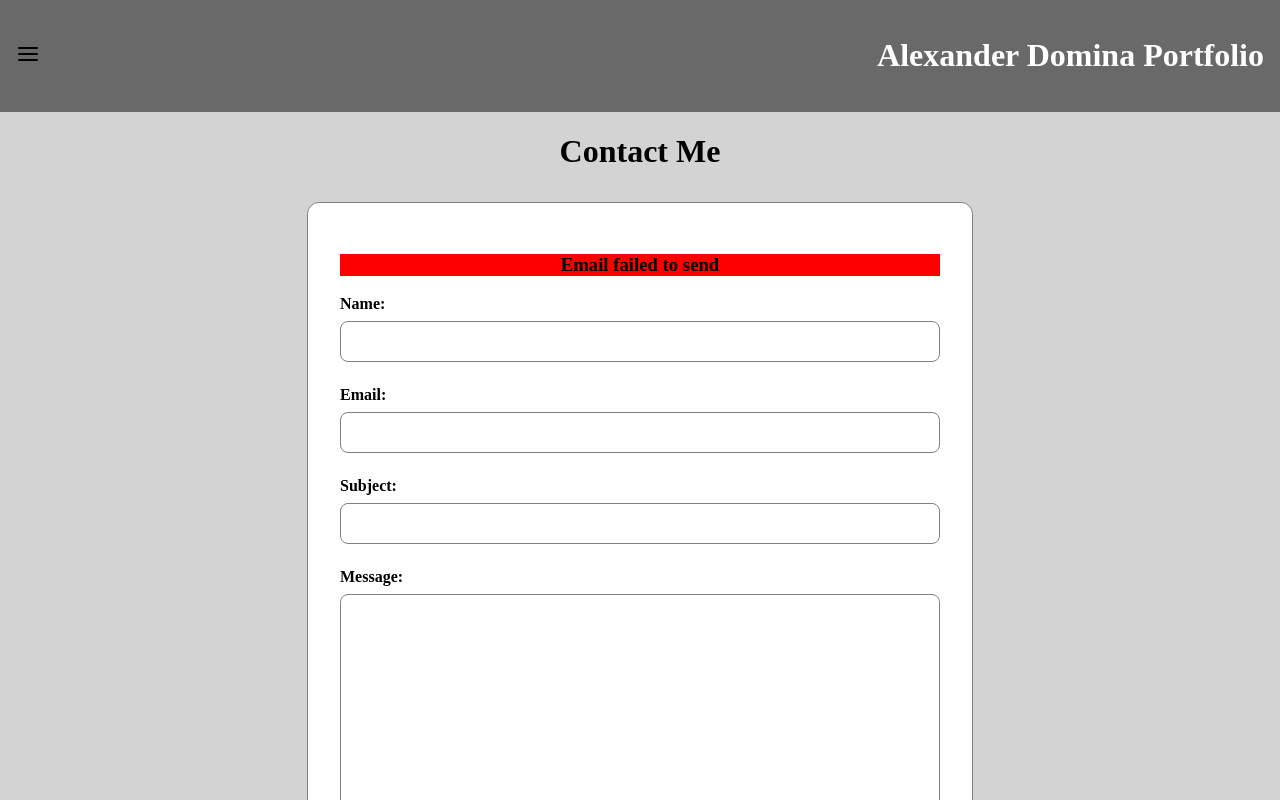
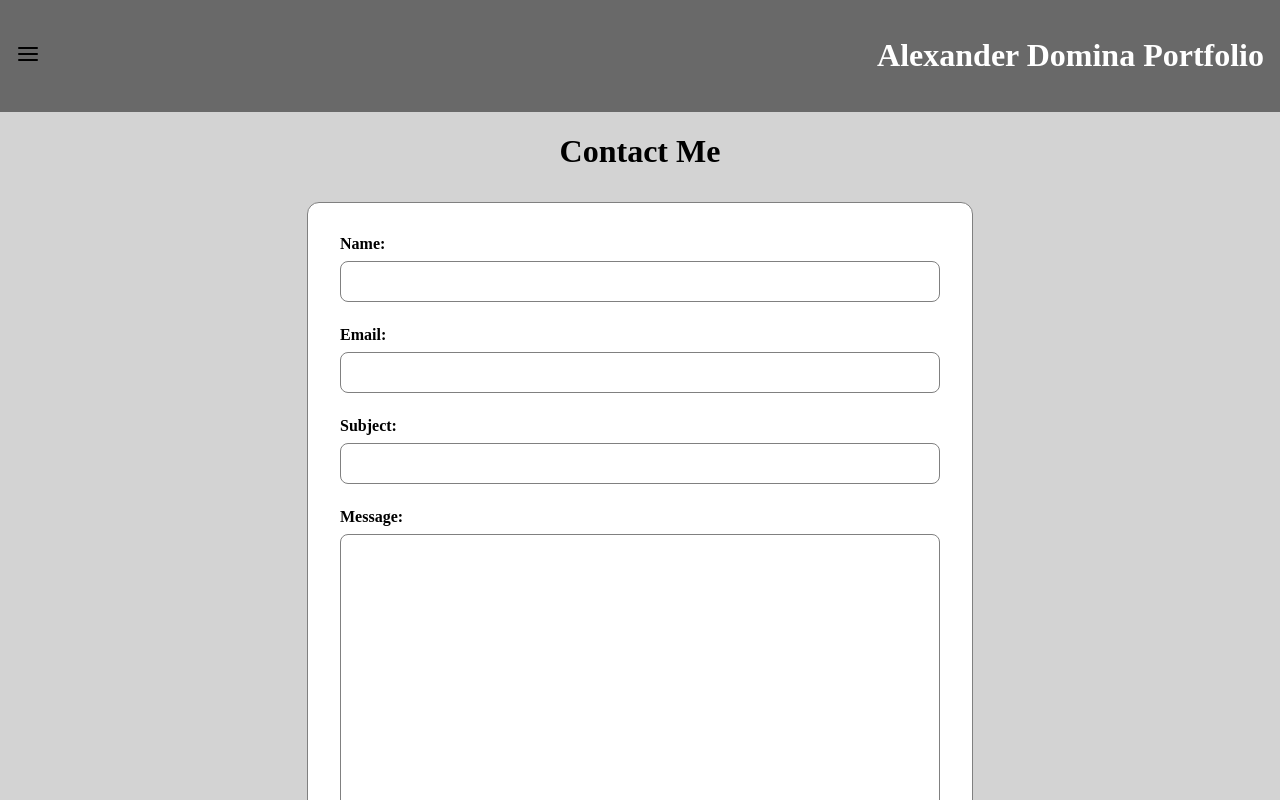
Before and after one commit to adomina45/cs601-final-project, a React (Vite) app: page /contact in a window 1280 px wide. Shown: the top 800 px of the page. Built offline with nearby package versions, Linux system fonts and the light colour scheme.

Commit message:
Better logic

```diff
--- a/src/components/ContactForm.tsx
+++ b/src/components/ContactForm.tsx
@@ -50,7 +50,7 @@ function ContactForm () {
             <form onSubmit={handleSubmit}>
                 {(validResponse ?
                 <h3 style={{ textAlign: "center" }}>Email sent successfully</h3> :
-                <h3 style={{ textAlign: "center", backgroundColor: "red" }}>{otherError ? otherError : 'Email failed to send'}</h3>)}
+                ((otherError || validResponse === false) && <h3 style={{ textAlign: "center", color: "red" }}>{otherError ? otherError : 'Email failed to send'}</h3>))}
                 <div>
                     <label><b>Name:</b> </label>
                     <input
```
